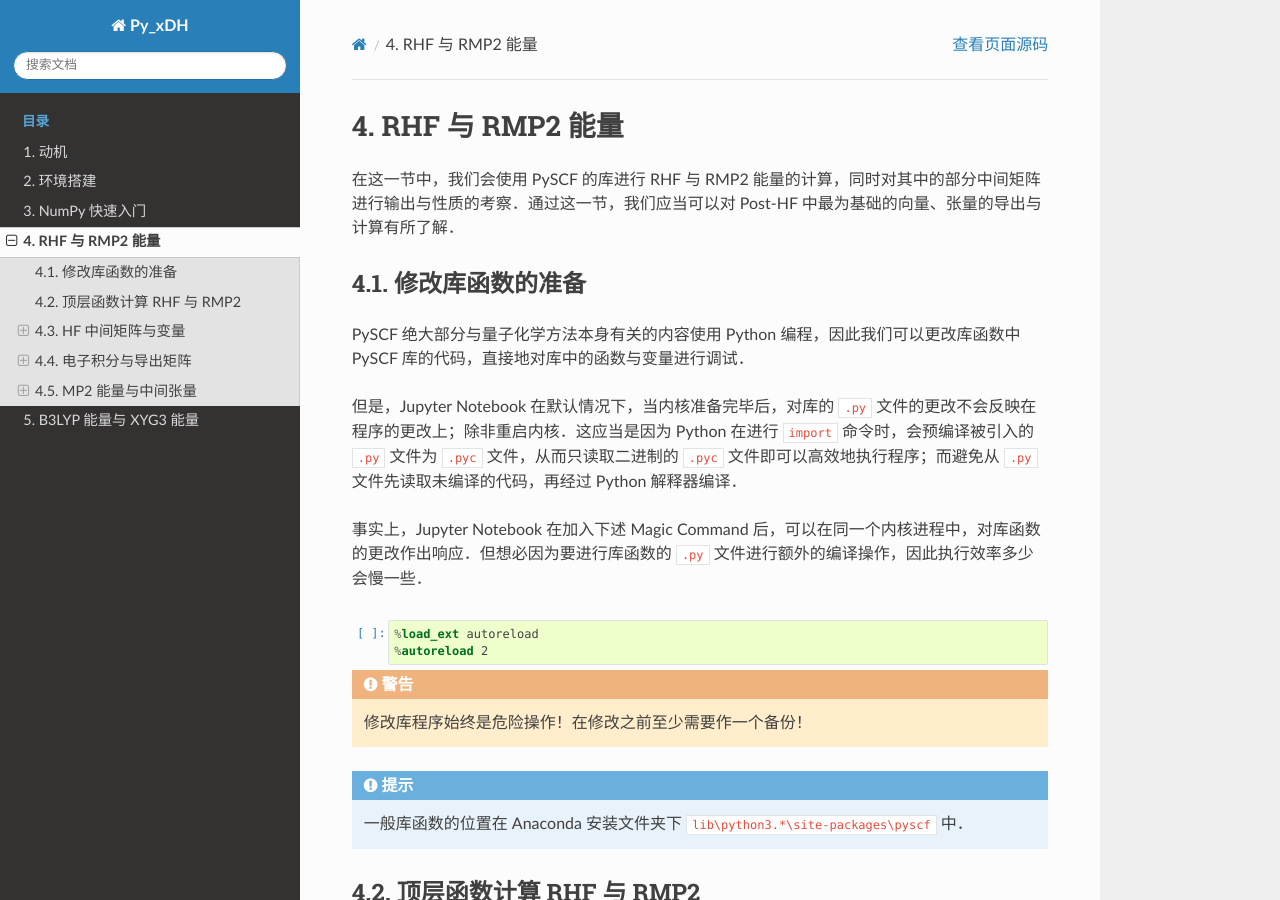
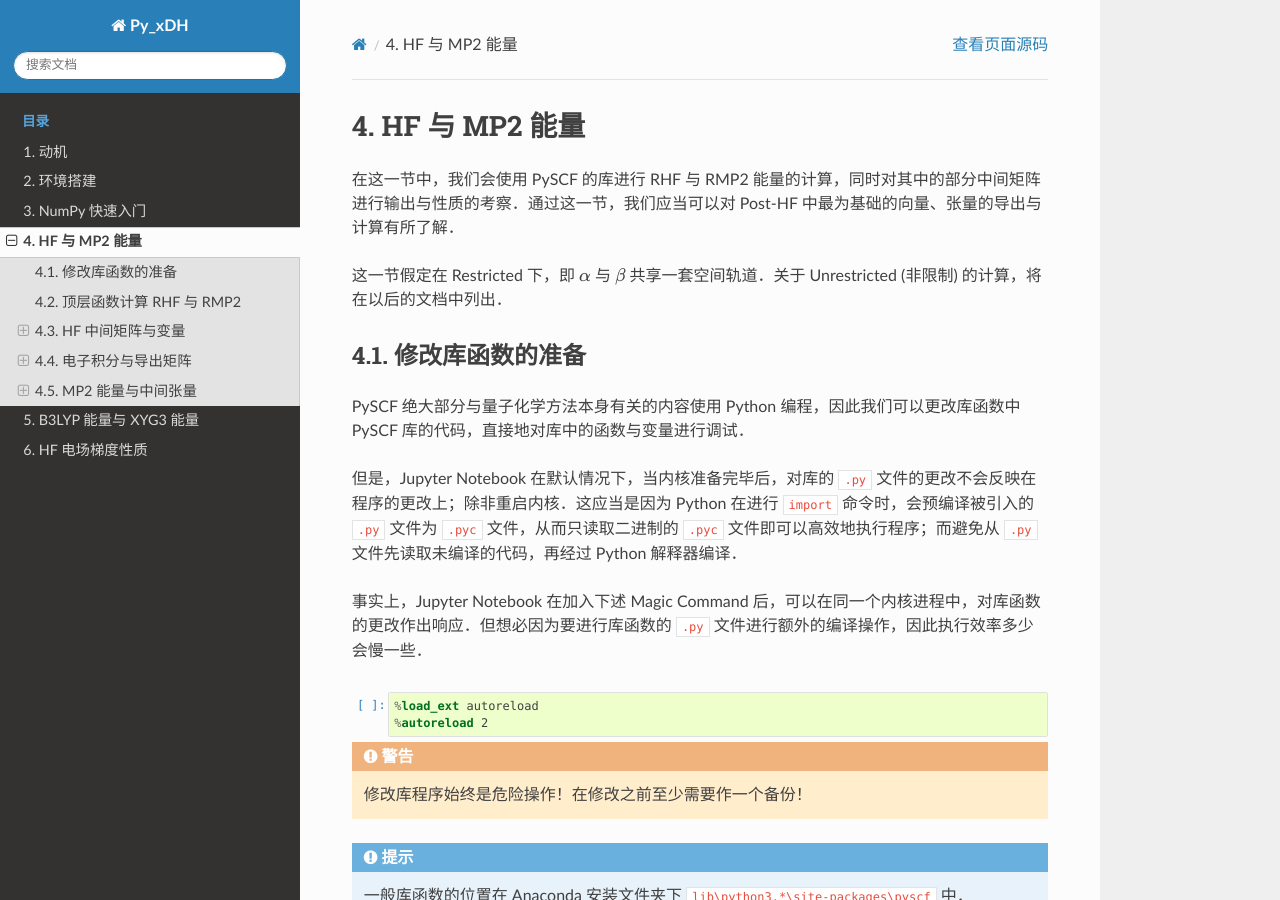
Before and after one commit to ajz34/Py_xDH, a Sphinx documentation site: the page built from source/mp2_energy.ipynb, in a window 1280 px wide and 900 px high. Built offline with Sphinx 7.4.7 and the Read the Docs theme 2.0.0, drawn with Linux system fonts in a browser that asks for light colours; some of the changed text lies outside the part shown.

```diff
--- a/source/index.rst
+++ b/source/index.rst
@@ -18,6 +18,7 @@ xDH 在 Python 下实现的简易教程
    numpy_quick
    mp2_energy
    xyg3_energy
+   hf_elec_grad
 
 
 Indices and tables
```
Also changed, not shown: source/hf_elec_grad.ipynb (added), source/hf_nuc_grad.ipynb (added), source/mp2_energy.ipynb, source/xyg3_energy.ipynb, 2 other files.
